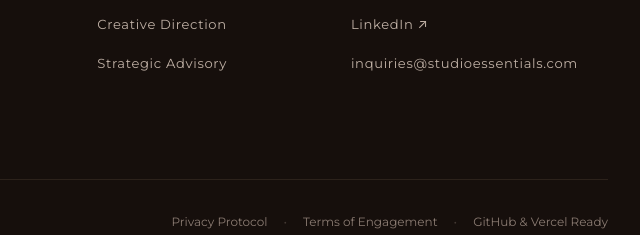
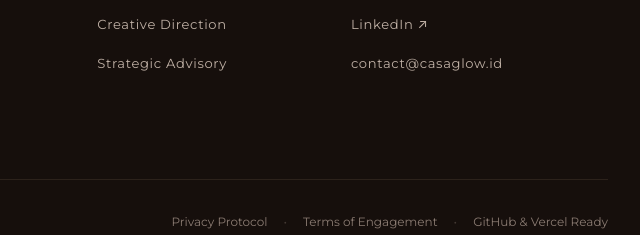
Before and after one commit to suryoi90/studio-essentials, a website: page index.html in a window 1280 px wide. Shown: the part 5794-6029 px from the top of the page, 640-1280 px from the left. Drawn offline with nearby package versions, Linux system fonts and the light colour scheme.

Commit message:
feat: configure domain metadata for casaglow.id

```diff
--- a/index.html
+++ b/index.html
@@ -13,6 +13,8 @@
   <meta property="og:description" content="High-end branding, bespoke digital experiences, and strategic direction for visionary founders." />
   <meta property="og:type" content="website" />
   <meta property="og:image" content="assets/images/hero_portrait.jpg" />
+  <meta property="og:url" content="https://casaglow.id" />
+  <link rel="canonical" href="https://casaglow.id" />
   <meta name="twitter:card" content="summary_large_image" />
 
   <!-- Google Fonts: Cormorant Garamond (Serif) & Montserrat (Sans) -->
@@ -555,7 +557,7 @@
             <li><a href="https://instagram.com" target="_blank" rel="noreferrer">Instagram ↗</a></li>
             <li><a href="https://pinterest.com" target="_blank" rel="noreferrer">Pinterest ↗</a></li>
             <li><a href="https://linkedin.com" target="_blank" rel="noreferrer">LinkedIn ↗</a></li>
-            <li><a href="mailto:inquiries@studioessentials.com">inquiries@studioessentials.com</a></li>
+            <li><a href="mailto:contact@casaglow.id">contact@casaglow.id</a></li>
           </ul>
         </div>
       </div>
```
